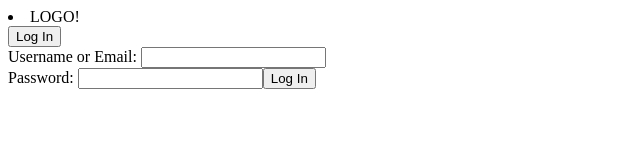
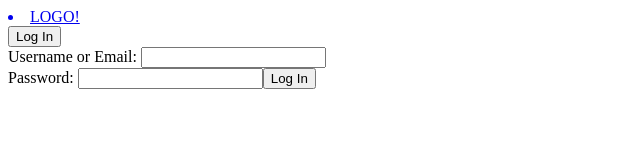
Before and after one commit to lkrych/climbing_stats, a React (Vite) app in the folder frontend/: page /login in a window 1280 px wide. Shown: the top 160 px of the page, without its empty margins (0-640 px from the left). Built offline with nearby package versions, Linux system fonts and the light colour scheme.

Commit message:
Add redirect to logo on nav

```diff
--- a/frontend/src/components/Nav.js
+++ b/frontend/src/components/Nav.js
@@ -12,7 +12,7 @@ export default ({ loggedIn, setLoggedIn, showSignup, setShowSignup }) => {
     if (loggedIn) {
         return (
             <div>
-                <li>LOGO!</li>
+                <NavLink to="/"><li>LOGO!</li></NavLink>
                 <li>Add Workout</li>
                 <li><button onClick={(e) => logOut(e)}> Logout</button></li>
             </div>
@@ -20,7 +20,7 @@ export default ({ loggedIn, setLoggedIn, showSignup, setShowSignup }) => {
     } else {
         return (
             <div>
-                <li>LOGO!</li>
+                <NavLink to="/"><li>LOGO!</li></NavLink>
                 <NavLink to={showSignup ? "/signup" : "/login"}><button onClick={() => setShowSignup(!showSignup)}>{showSignup ? "Sign Up" : "Log In"}</button></NavLink>
             </div>
         )
```
Also changed, not shown: frontend/src/util/request.js (+4 -5 lines).
